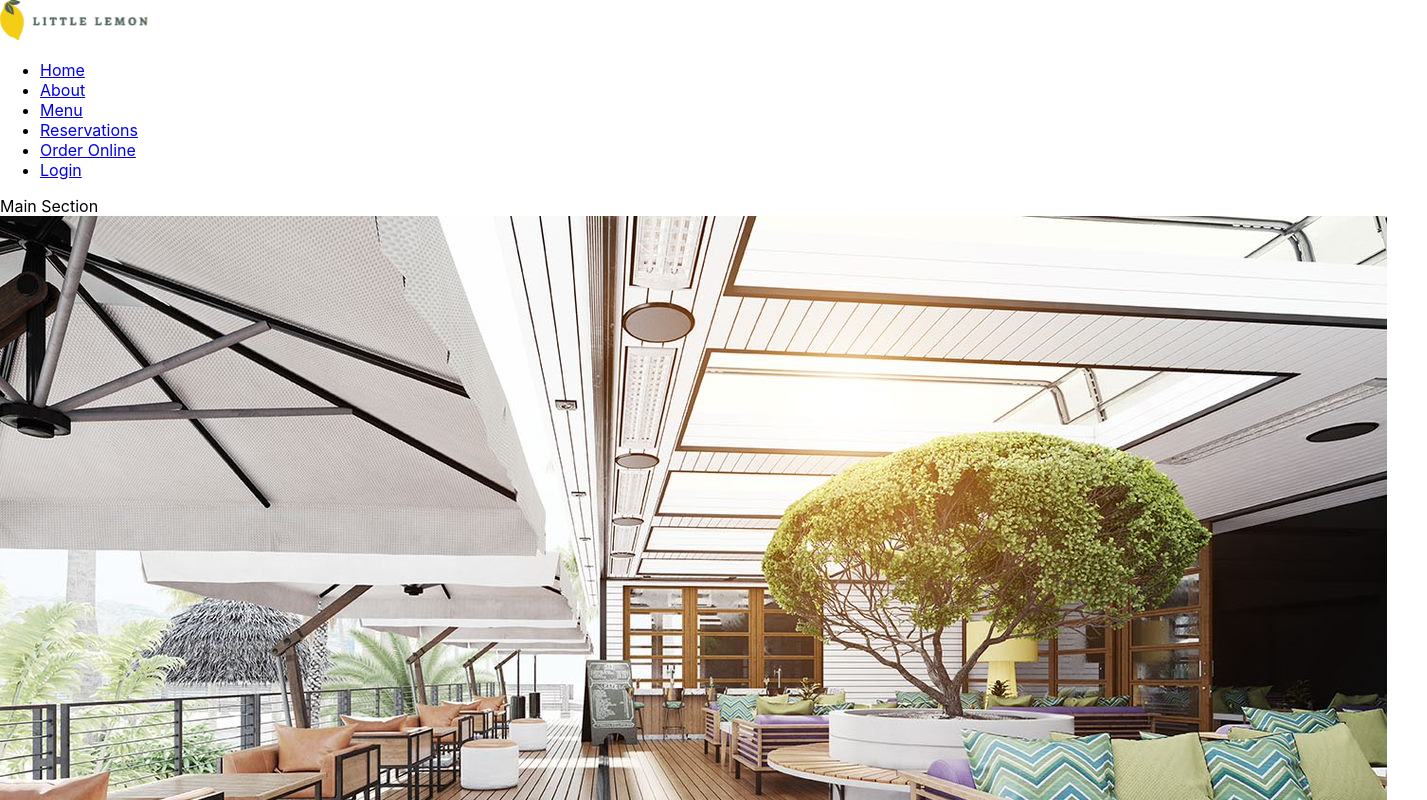
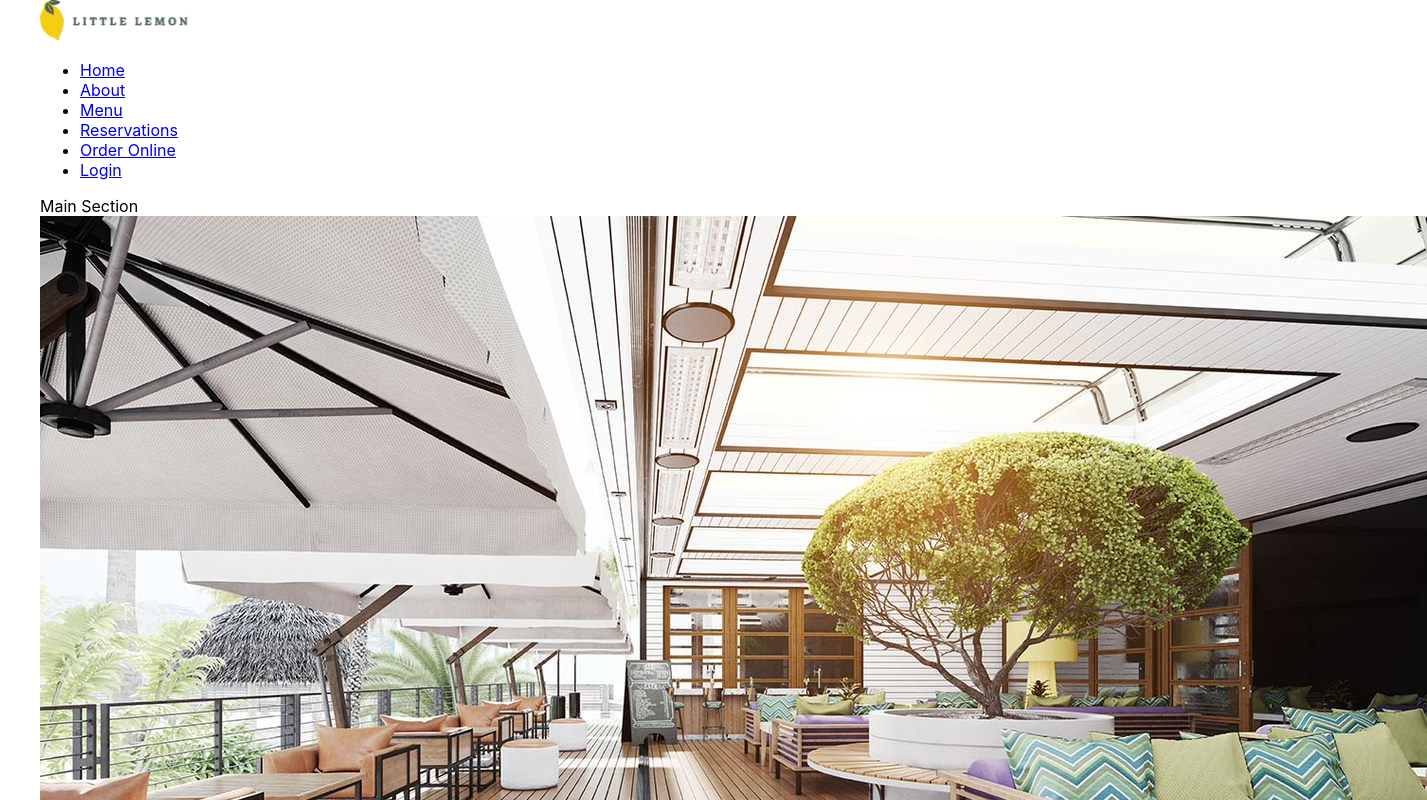
Before and after one commit to BrettPost/MetaFrontEndCourse, a React (Create React App) app in the folder src/little-lemon-capstone/: page / in a window 1280 px wide. Shown: the top 800 px of the page, 1427 px wide, since content can reach past the window. Built offline with nearby package versions, Linux system fonts and the light colour scheme.

Commit message:
CSS Foundation commit

```diff
--- a/src/little-lemon-capstone/src/index.css
+++ b/src/little-lemon-capstone/src/index.css
@@ -5,6 +5,12 @@ body {
     sans-serif;
   -webkit-font-smoothing: antialiased;
   -moz-osx-font-smoothing: grayscale;
+
+  display: grid;
+  grid-template-columns: repeat(12, 1fr);
+  gap: 10px;
+  max-width: 1200px;
+  margin: auto;
 }
 
 code {
```
Also changed, not shown: src/little-lemon-capstone/src/Styles/Components.css (added).
